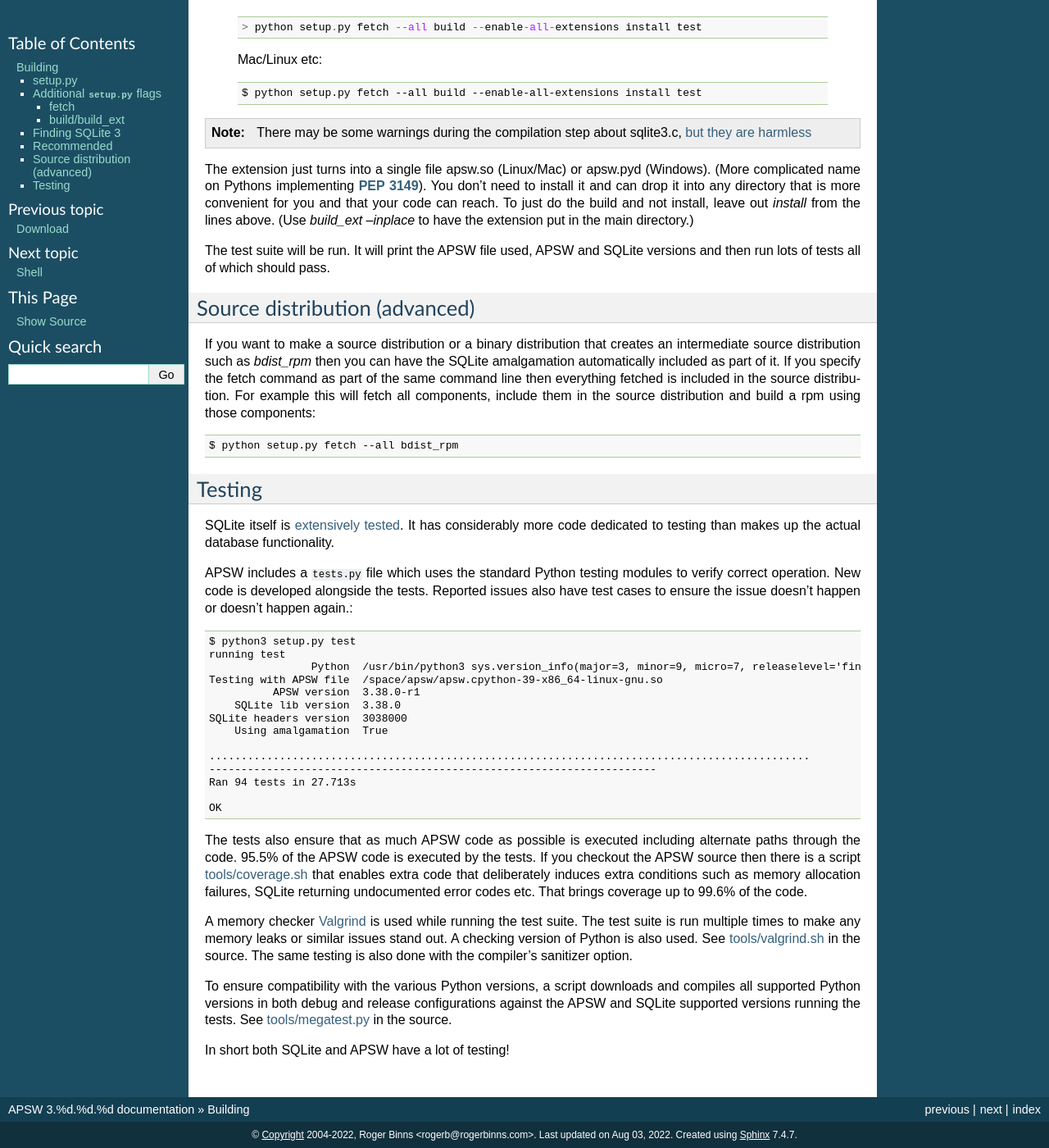
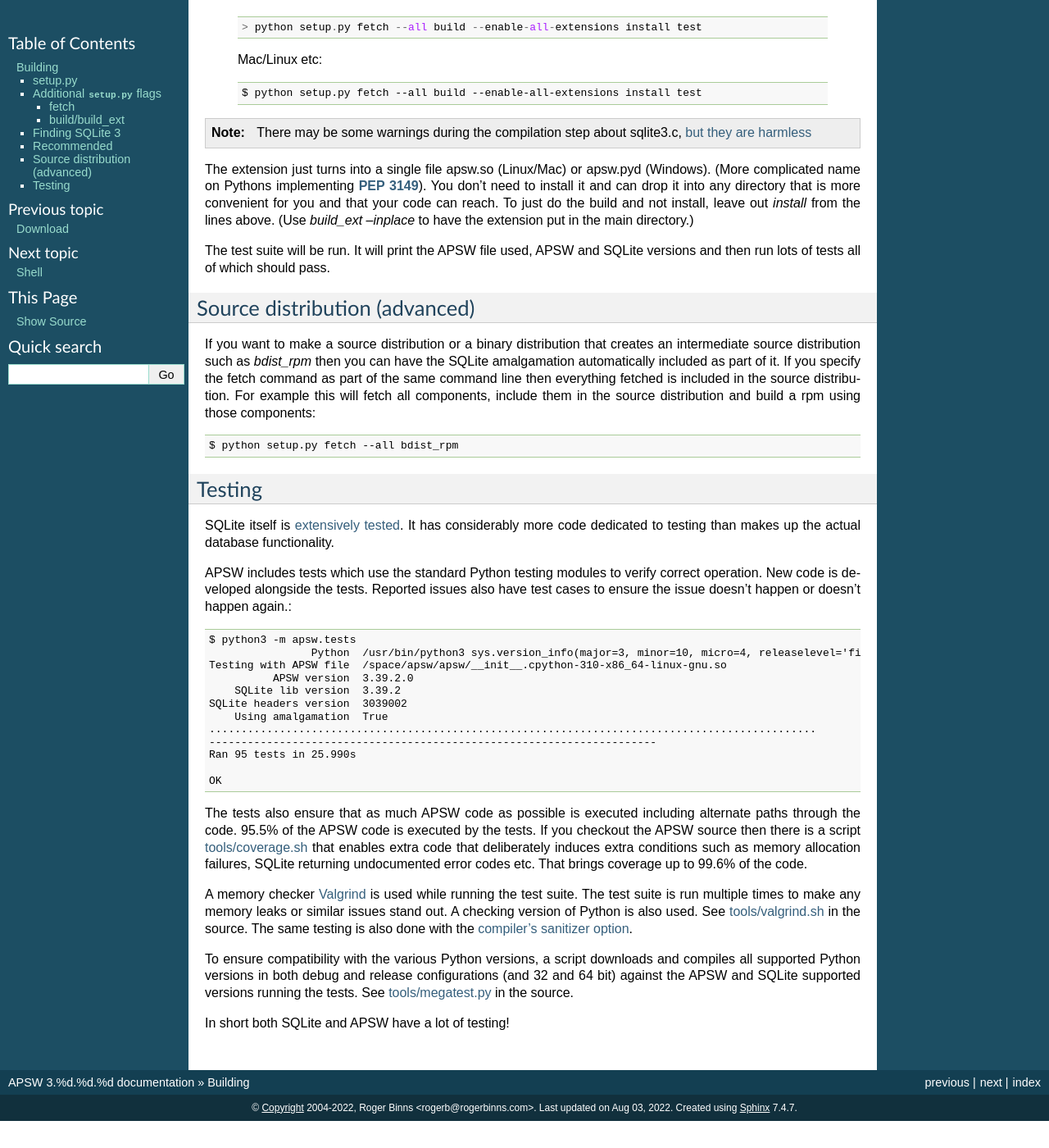
Before and after one commit to rogerbinns/apsw, a Sphinx documentation site: the page built from doc/build.rst, in a window 1280 px wide and 1400 px high, scrolled down 3507 px. Shown: the whole window at 82% size. Built offline with Sphinx 7.4.7, drawn with Linux system fonts in a browser that asks for light colours; pages that are not in the unit, such as notebooks, are missing from menus; the version number is read from the project's files by our own code; after the commit the page ends 4874 px from its top, so only the background shows below that.

Commit message:
More tidyup from tests move into package

```diff
--- a/doc/build.rst
+++ b/doc/build.rst
@@ -295,23 +295,21 @@ SQLite itself is `extensively tested
 <https://sqlite.org/testing.html>`__. It has considerably more code
 dedicated to testing than makes up the actual database functionality.
 
-APSW includes a :file:`tests.py` file which uses the standard Python
-testing modules to verify correct operation. New code is developed
-alongside the tests. Reported issues also have test cases to ensure
-the issue doesn't happen or doesn't happen again.::
+APSW includes tests which use the standard Python testing modules to
+verify correct operation. New code is developed alongside the tests.
+Reported issues also have test cases to ensure the issue doesn't
+happen or doesn't happen again.::
 
-  $ python3 setup.py test
-  running test
-                  Python  /usr/bin/python3 sys.version_info(major=3, minor=9, micro=7, releaselevel='final', serial=0)
-  Testing with APSW file  /space/apsw/apsw.cpython-39-x86_64-linux-gnu.so
-            APSW version  3.38.0-r1
-      SQLite lib version  3.38.0
-  SQLite headers version  3038000
+  $ python3 -m apsw.tests
+                  Python  /usr/bin/python3 sys.version_info(major=3, minor=10, micro=4, releaselevel='final', serial=0)
+  Testing with APSW file  /space/apsw/apsw/__init__.cpython-310-x86_64-linux-gnu.so
+            APSW version  3.39.2.0
+      SQLite lib version  3.39.2
+  SQLite headers version  3039002
       Using amalgamation  True
-
-  ..............................................................................................
+  ...............................................................................................
   ----------------------------------------------------------------------
-  Ran 94 tests in 27.713s
+  Ran 95 tests in 25.990s
 
   OK
 
@@ -327,11 +325,13 @@ A memory checker `Valgrind <http://valgrind.org>`_ is used while
 running the test suite. The test suite is run multiple times to make
 any memory leaks or similar issues stand out. A checking version of
 Python is also used.  See :source:`tools/valgrind.sh` in the source.
-The same testing is also done with the compiler's sanitizer option.
+The same testing is also done with the `compiler's sanitizer option
+<https://en.wikipedia.org/wiki/AddressSanitizer>`__.
 
 To ensure compatibility with the various Python versions, a script
 downloads and compiles all supported Python versions in both debug and
-release configurations against the APSW and SQLite supported versions
-running the tests. See :source:`tools/megatest.py` in the source.
+release configurations (and 32 and 64 bit) against the APSW and SQLite
+supported versions running the tests. See :source:`tools/megatest.py`
+in the source.
 
 In short both SQLite and APSW have a lot of testing!
```
Also changed, not shown: 3 other files.
